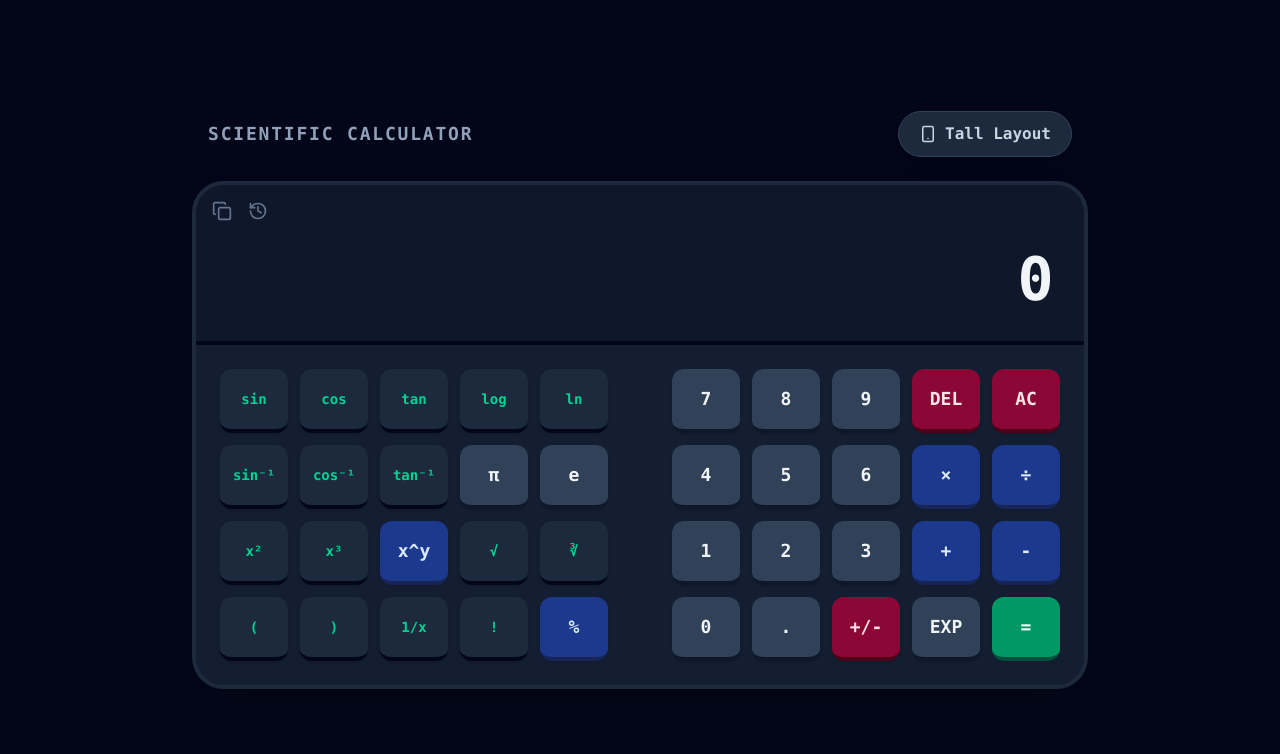
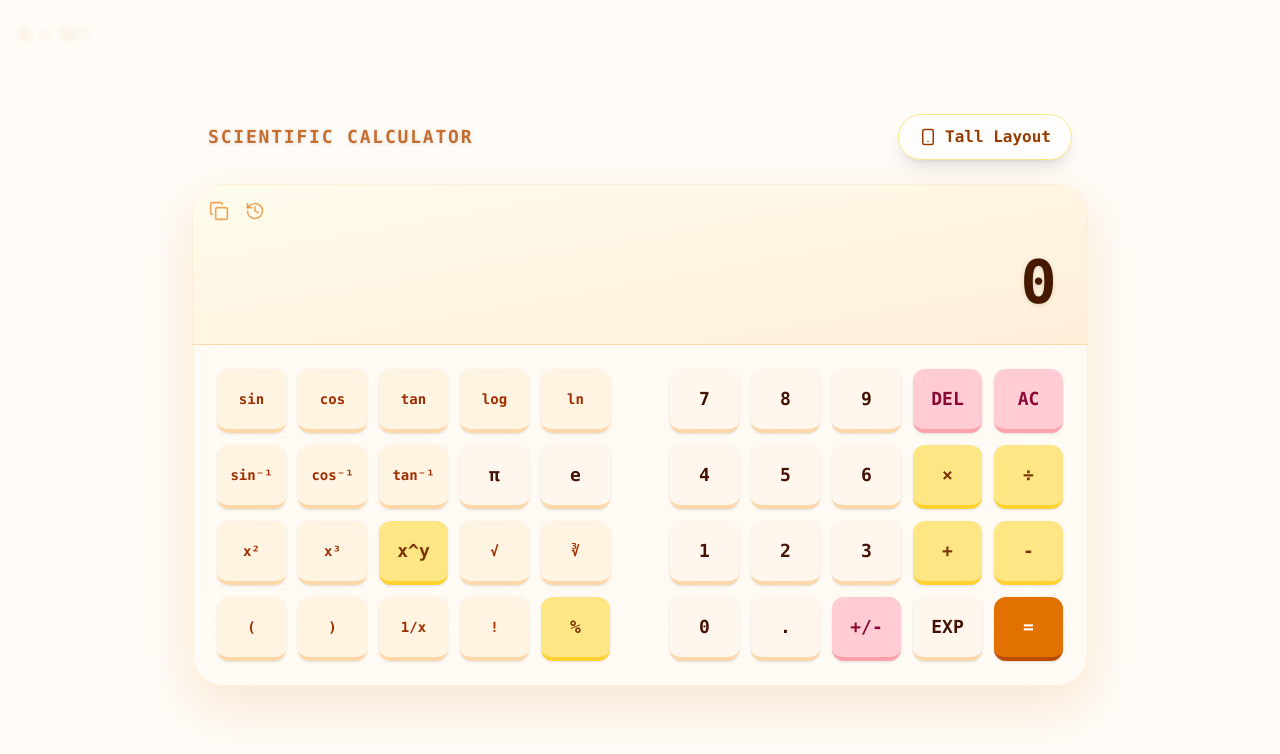
Before and after one commit to universepattern/scientific-calculator, a React (Vite) app: page / in a window 1280 px wide. Shown: the top 754 px of the page. Built offline with nearby package versions, Linux system fonts and the light colour scheme.

Commit message:
style: overhaul to light warm aesthetic with animated math background

```diff
--- a/src/components/ScientificCalculator.tsx
+++ b/src/components/ScientificCalculator.tsx
@@ -1,4 +1,4 @@
-import React, { useReducer, useCallback, useEffect, useState } from 'react';
+import React, { useReducer, useCallback, useEffect, useState, useRef } from 'react';
 import { create, all } from 'mathjs';
 import { Smartphone, Monitor, Copy, Check, History } from 'lucide-react';
 import { clsx, type ClassValue } from 'clsx';
@@ -63,12 +63,10 @@ function calculatorReducer(state: CalcState, action: CalcAction): CalcState {
         const result = math.evaluate(state.expression);
         const formattedResult = math.format(result, { precision: 10 }).toString();
 
-        // Avoid duplicate history entries
         const isDuplicate = state.history.length > 0 &&
             state.history[state.history.length - 1].expression === state.expression;
 
         const newHistory = isDuplicate ? state.history : [...state.history, { expression: state.expression, result: formattedResult }];
-        // Keep last 50 history entries
         if (newHistory.length > 50) newHistory.shift();
 
         return {
@@ -148,6 +146,89 @@ const NUMPAD_BUTTONS: ButtonDef[] = [
   { label: '=', value: 'eval', type: 'action', keyMap: ['Enter', '='] },
 ];
 
+const MathBackground = () => {
+  const canvasRef = useRef<HTMLCanvasElement>(null);
+
+  useEffect(() => {
+    const canvas = canvasRef.current;
+    if (!canvas) return;
+    const ctx = canvas.getContext('2d');
+    if (!ctx) return;
+
+    let width = window.innerWidth;
+    let height = window.innerHeight;
+    canvas.width = width;
+    canvas.height = height;
+
+    const equations = [
+      '∫ e^x dx = e^x + C', 'sin²θ + cos²θ = 1', 'e^(iπ) + 1 = 0',
+      'd/dx [uv] = u dv/dx + v du/dx', 'lim_{x→0} sin(x)/x = 1',
+      'F(s) = ∫ f(t)e^{-st} dt', '∇×E = -∂B/∂t', '∮ B·dl = μ₀I',
+      'x = (-b ± √(b² - 4ac)) / 2a', 'A = πr²', 'V = 4/3 πr³',
+      '∑_{n=1}^∞ (1/n²) = π²/6', 'd/dx (x^n) = nx^{n-1}', '∇²ϕ = 0'
+    ];
+
+    const drops: { x: number, y: number, speed: number, text: string, opacity: number, scale: number }[] = [];
+
+    // Create columns like matrix
+    const columns = Math.floor(width / 150);
+
+    for (let i = 0; i < columns; i++) {
+      drops.push({
+        x: i * 150 + Math.random() * 50,
+        y: Math.random() * height * -1,
+        speed: 0.15 + Math.random() * 0.3, // Super slow motion
+        text: equations[Math.floor(Math.random() * equations.length)],
+        opacity: 0.15 + Math.random() * 0.4,
+        scale: 0.9 + Math.random() * 0.4
+      });
+    }
+
+    let animationFrameId: number;
+
+    const render = () => {
+      ctx.clearRect(0, 0, width, height);
+
+      drops.forEach(drop => {
+        ctx.fillStyle = `rgba(217, 119, 6, ${drop.opacity})`; // amber-600 color
+        ctx.font = `${14 * drop.scale}px monospace`;
+        ctx.fillText(drop.text, drop.x, drop.y);
+
+        drop.y += drop.speed;
+
+        if (drop.y > height + 50) {
+          drop.y = -50;
+          drop.text = equations[Math.floor(Math.random() * equations.length)];
+        }
+      });
+
+      animationFrameId = requestAnimationFrame(render);
+    };
+
+    render();
+
+    const handleResize = () => {
+      width = window.innerWidth;
+      height = window.innerHeight;
+      canvas.width = width;
+      canvas.height = height;
+    };
+    window.addEventListener('resize', handleResize);
+
+    return () => {
+      cancelAnimationFrame(animationFrameId);
+      window.removeEventListener('resize', handleResize);
+    };
+  }, []);
+
+  return (
+    <canvas
+      ref={canvasRef}
+      className="fixed inset-0 pointer-events-none blur-[3px] opacity-80 z-0"
+    />
+  );
+};
+
 export const ScientificCalculator: React.FC = () => {
   const [state, dispatch] = useReducer(calculatorReducer, initialState);
   const [isPortrait, setIsPortrait] = useState(false);
@@ -187,12 +268,12 @@ export const ScientificCalculator: React.FC = () => {
       tabIndex={-1}
       onClick={() => handlePress(btn)}
       className={cn(
-        "h-14 sm:h-16 rounded-xl text-sm sm:text-lg font-bold transition-all active:scale-95 flex items-center justify-center shadow-sm border-b-4 active:border-b-0 active:translate-y-1",
-        btn.type === 'num' && "bg-slate-700 border-slate-900 text-slate-100 hover:bg-slate-600",
-        btn.type === 'op' && "bg-blue-900 border-blue-950 text-blue-100 hover:bg-blue-800",
-        btn.type === 'func' && "bg-slate-800 border-slate-950 text-emerald-400 hover:bg-slate-700 text-xs sm:text-sm",
-        btn.type === 'util' && "bg-rose-900 border-rose-950 text-rose-100 hover:bg-rose-800",
-        btn.type === 'action' && "bg-emerald-600 border-emerald-900 text-white hover:bg-emerald-500"
+        "h-14 sm:h-16 rounded-xl text-sm sm:text-lg font-bold transition-all active:scale-95 flex items-center justify-center shadow-sm border-b-4 active:border-b-0 active:translate-y-1 relative z-10",
+        btn.type === 'num' && "bg-orange-50 border-orange-200 text-orange-950 hover:bg-orange-100",
+        btn.type === 'op' && "bg-amber-200 border-amber-300 text-amber-900 hover:bg-amber-300",
+        btn.type === 'func' && "bg-orange-100/60 border-orange-200 text-orange-800 hover:bg-orange-200 text-xs sm:text-sm",
+        btn.type === 'util' && "bg-rose-200 border-rose-300 text-rose-900 hover:bg-rose-300",
+        btn.type === 'action' && "bg-amber-600 border-amber-700 text-white hover:bg-amber-500"
       )}
     >
       {btn.label}
@@ -200,12 +281,14 @@ export const ScientificCalculator: React.FC = () => {
   );
 
   return (
-    <div className="flex flex-col items-center justify-center min-h-screen bg-slate-950 p-4 font-mono select-none">
-      <div className="w-full max-w-4xl flex justify-between items-center mb-6 px-4">
-        <h1 className="text-slate-400 font-bold tracking-widest text-lg">SCIENTIFIC CALCULATOR</h1>
+    <div className="flex flex-col items-center justify-center min-h-screen bg-orange-50/50 p-4 font-mono select-none relative overflow-hidden">
+      <MathBackground />
+
+      <div className="w-full max-w-4xl flex justify-between items-center mb-6 px-4 relative z-10">
+        <h1 className="text-amber-700/80 font-bold tracking-widest text-lg drop-shadow-sm">SCIENTIFIC CALCULATOR</h1>
         <button
           onClick={() => setIsPortrait(!isPortrait)}
-          className="flex items-center gap-2 bg-slate-800 text-slate-300 px-5 py-2.5 rounded-full hover:bg-slate-700 transition-colors font-semibold shadow-lg border border-slate-700 active:scale-95"
+          className="flex items-center gap-2 bg-white/60 backdrop-blur-md text-amber-800 px-5 py-2.5 rounded-full hover:bg-white/80 transition-colors font-semibold shadow-lg border border-amber-200 active:scale-95"
         >
           {isPortrait ? <Monitor size={18} /> : <Smartphone size={18} />}
           {isPortrait ? 'Wide Layout' : 'Tall Layout'}
@@ -213,24 +296,24 @@ export const ScientificCalculator: React.FC = () => {
       </div>
 
       <div className={cn(
-        "bg-slate-900 rounded-[2rem] shadow-2xl border-4 border-slate-800 overflow-hidden flex transition-all duration-500",
+        "bg-white/80 backdrop-blur-2xl rounded-[2rem] shadow-[0_20px_50px_rgba(217,119,6,0.15)] border border-orange-100 overflow-hidden flex transition-all duration-500 relative z-10",
         isPortrait ? "flex-col max-w-md w-full" : "flex-col max-w-4xl w-full"
       )}>
-        <div className="relative p-6 sm:p-8 flex flex-col items-end justify-end space-y-2 bg-slate-900/80 border-b-4 border-slate-950 min-h-[160px]">
+        <div className="relative p-6 sm:p-8 flex flex-col items-end justify-end space-y-2 bg-gradient-to-br from-amber-50/90 to-orange-100/90 border-b border-orange-200 min-h-[160px]">
 
           <div className="absolute top-4 left-4 flex gap-4">
             <button
               onClick={handleCopy}
-              className="text-slate-500 hover:text-slate-300 transition-colors flex items-center gap-2 text-sm font-semibold group"
+              className="text-amber-600/60 hover:text-amber-800 transition-colors flex items-center gap-2 text-sm font-semibold group"
               title="Copy to Clipboard"
             >
-              {copied ? <Check size={20} className="text-emerald-400" /> : <Copy size={20} className="group-hover:scale-110 transition-transform" />}
+              {copied ? <Check size={20} className="text-emerald-500" /> : <Copy size={20} className="group-hover:scale-110 transition-transform" />}
             </button>
             <button
               onClick={() => setShowHistory(!showHistory)}
               className={cn(
-                "hover:text-slate-300 transition-colors flex items-center gap-2 text-sm font-semibold group",
-                showHistory ? "text-emerald-400" : "text-slate-500"
+                "hover:text-amber-800 transition-colors flex items-center gap-2 text-sm font-semibold group",
+                showHistory ? "text-amber-800" : "text-amber-600/60"
               )}
               title="Calculation History"
             >
@@ -238,64 +321,64 @@ export const ScientificCalculator: React.FC = () => {
             </button>
           </div>
 
-          <div className="text-slate-400 text-sm sm:text-base h-6 w-full truncate text-right font-medium pr-1">
+          <div className="text-amber-700/60 text-sm sm:text-base h-6 w-full truncate text-right font-semibold pr-1">
             {state.lastResult && !showHistory ? `${state.lastResult} =` : ''}
           </div>
           <div className={cn(
-            "text-4xl sm:text-6xl font-bold transition-all truncate w-full text-right tracking-tight",
-            state.hasError ? "text-rose-500" : "text-slate-100"
+            "text-4xl sm:text-6xl font-bold transition-all truncate w-full text-right tracking-tight drop-shadow-sm",
+            state.hasError ? "text-rose-500" : "text-amber-950"
           )}>
             {state.display}
           </div>
         </div>
 
         <div className={cn(
-          "bg-slate-800/40 relative",
+          "bg-orange-50/50 relative",
           showHistory ? "flex flex-col p-4 sm:p-6" : cn("flex p-4 sm:p-6 gap-4 sm:gap-6", isPortrait ? "flex-col" : "flex-row")
         )}>
           {showHistory ? (
             <div className="w-full h-[350px] sm:h-[450px] overflow-y-auto flex flex-col gap-3 pr-2">
-              <div className="flex justify-between items-center mb-2 px-2 sticky top-0 bg-slate-800/40 backdrop-blur-md py-2 z-10 rounded-lg">
-                <h2 className="text-slate-400 font-bold tracking-widest text-sm">HISTORY</h2>
+              <div className="flex justify-between items-center mb-2 px-2 sticky top-0 bg-orange-50/80 backdrop-blur-md py-2 z-20 rounded-lg">
+                <h2 className="text-amber-800 font-bold tracking-widest text-sm">HISTORY</h2>
                 {state.history.length > 0 && (
                   <button
                     onClick={() => dispatch({ type: 'CLEAR_HISTORY' })}
-                    className="text-rose-400 hover:text-rose-300 text-xs font-semibold tracking-wider bg-rose-950/30 px-4 py-1.5 rounded-full hover:bg-rose-900/50 transition-colors"
+                    className="text-rose-600 hover:text-rose-700 text-xs font-bold tracking-wider bg-rose-100 px-4 py-1.5 rounded-full hover:bg-rose-200 transition-colors shadow-sm"
                   >
                     CLEAR
                   </button>
                 )}
               </div>
               {state.history.length === 0 ? (
-                <div className="flex-1 flex items-center justify-center text-slate-500 font-medium pb-10">
+                <div className="flex-1 flex items-center justify-center text-amber-700/60 font-medium pb-10">
                   No history recorded yet.
                 </div>
               ) : (
                 [...state.history].reverse().map((item, i) => (
                   <div
                     key={i}
-                    className="flex flex-col text-right cursor-pointer bg-slate-800/60 hover:bg-slate-700 p-4 rounded-xl transition-colors border border-slate-700/50 group"
+                    className="flex flex-col text-right cursor-pointer bg-white/80 hover:bg-orange-50 p-4 rounded-xl transition-colors border border-amber-100 shadow-sm group"
                     onClick={() => {
                       dispatch({ type: 'SET_EXPRESSION', payload: item.result });
                       setShowHistory(false);
                     }}
                   >
-                    <div className="text-slate-400 text-sm mb-1 group-hover:text-slate-300 transition-colors">{item.expression} =</div>
-                    <div className="text-slate-200 font-bold text-2xl group-hover:text-emerald-400 transition-colors">{item.result}</div>
+                    <div className="text-amber-700/70 text-sm mb-1 group-hover:text-amber-800 transition-colors font-medium">{item.expression} =</div>
+                    <div className="text-amber-950 font-bold text-2xl group-hover:text-amber-600 transition-colors">{item.result}</div>
                   </div>
                 ))
               )}
             </div>
           ) : (
             <>
-              <div className="grid grid-cols-5 gap-2 sm:gap-3 flex-1">
+              <div className="grid grid-cols-5 gap-2 sm:gap-3 flex-1 relative z-10">
                 {SCIENTIFIC_BUTTONS.map(renderButton)}
               </div>
               <div className={cn(
-                "bg-slate-900/50 rounded-full",
-                isPortrait ? "h-2 w-full my-1" : "w-2 h-full mx-1"
+                "bg-amber-200/50 rounded-full",
+                isPortrait ? "h-1 w-full my-1" : "w-1 h-full mx-1"
               )} />
-              <div className="grid grid-cols-5 gap-2 sm:gap-3 flex-1">
+              <div className="grid grid-cols-5 gap-2 sm:gap-3 flex-1 relative z-10">
                 {NUMPAD_BUTTONS.map(renderButton)}
               </div>
             </>
```
